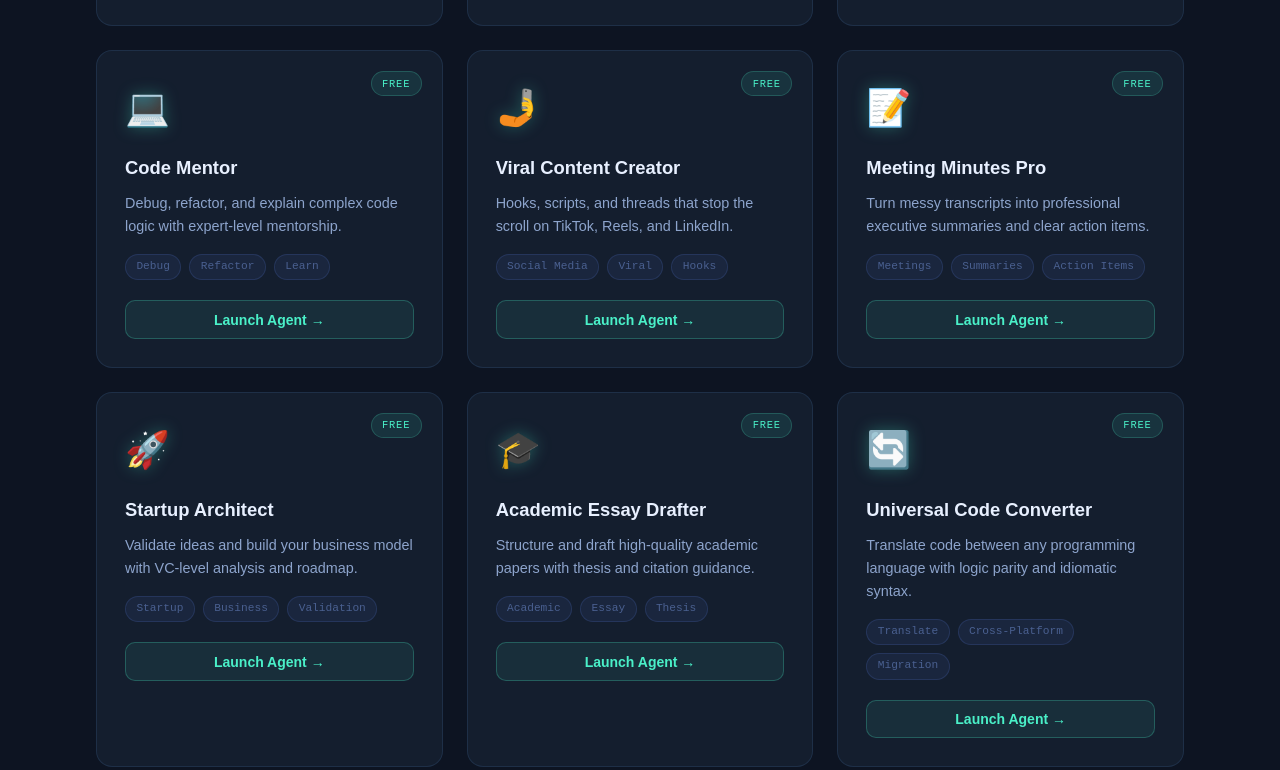
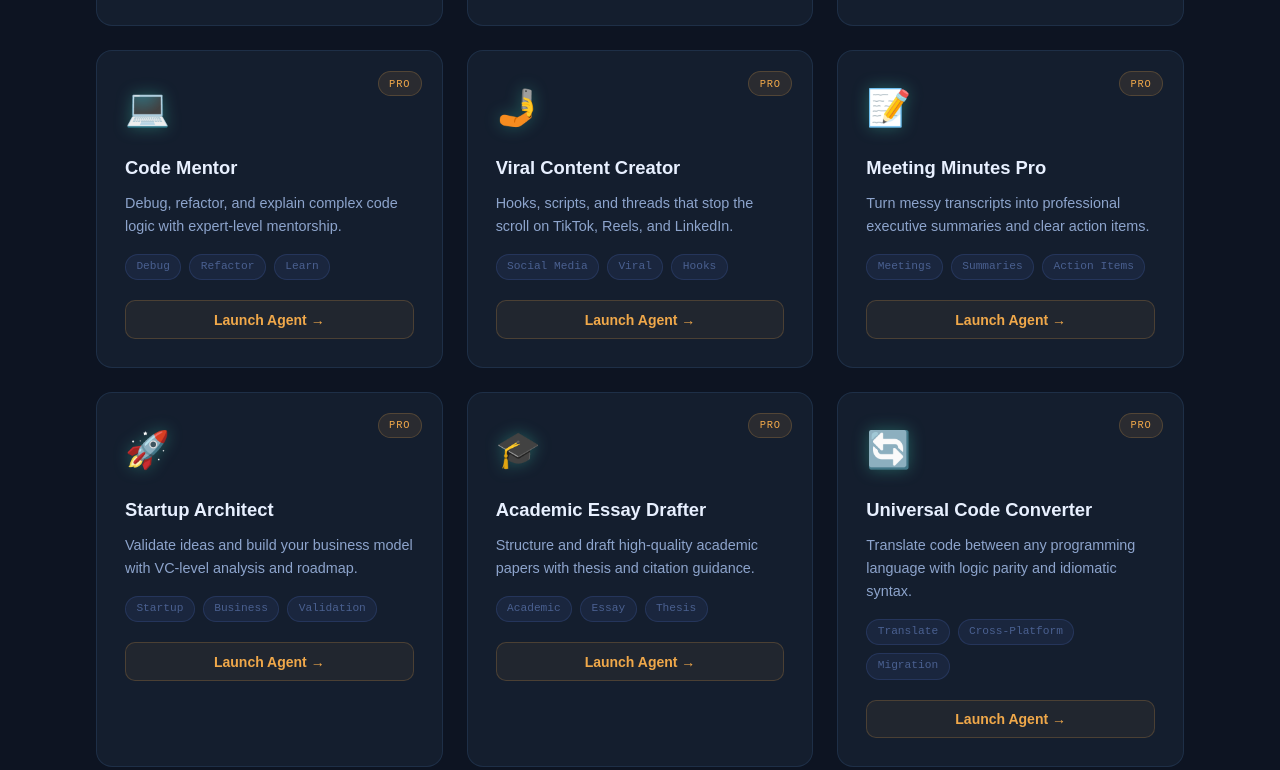
Before and after one commit to AFRIKA2036/NexuzAi, a website: page index.html in a window 1280 px wide. Shown: the part 2161-2931 px from the top of the page. Drawn offline with nearby package versions, Linux system fonts and the light colour scheme; a web font is replaced by a local one.

Commit message:
fix(ui): sync agent cards to Pro tiers + unify launch button styling
- Correct 7 agents wrongly shown as FREE (research, coding, viral, minutes,
  startup, academic, converter) to PRO badge + checkPro() locked button, matching
  LinkedIn Optimizer / contract / trip / event cards (source of truth: js/agents.js)
- Make .card-btn uniform amber (--pro) so free cards' launch buttons match the
  Pro card look instead of the inconsistent teal

```diff
--- a/css/style.css
+++ b/css/style.css
@@ -447,14 +447,14 @@ body {
 
 .card-btn {
   width: 100%; padding: 0.65rem 1rem;
-  background: rgba(74, 240, 200, 0.08);
-  border: 1px solid rgba(74, 240, 200, 0.25);
-  border-radius: var(--radius-sm);
-  color: var(--accent); font-family: var(--font-body); font-weight: 600;
+  background: rgba(240, 168, 74, 0.08);
+  border: 1px solid rgba(240, 168, 74, 0.25);
+  border-radius: var(--radius-sm);
+  color: var(--pro); font-family: var(--font-body); font-weight: 600;
   font-size: 0.875rem; cursor: pointer; transition: all 0.2s;
 }
 
-.card-btn:hover { background: rgba(74, 240, 200, 0.15); }
+.card-btn:hover { background: rgba(240, 168, 74, 0.15); }
 
 .card-btn.pro-locked {
   background: rgba(240, 168, 74, 0.06);
--- a/index.html
+++ b/index.html
@@ -167,74 +167,74 @@
         <button class="card-btn pro-locked" onclick="checkPro('linkedin')">Launch Agent →</button>
       </div>
 
-      <div class="agent-card" data-agent="research" data-tier="free">
+      <div class="agent-card" data-agent="research" data-tier="pro">
         <div class="card-accent"></div>
         <div class="card-icon">🔬</div>
-        <div class="card-badge free">FREE</div>
+        <div class="card-badge pro">PRO</div>
         <h3>Research Architect</h3>
         <p>Deep-dive reports with structured analysis, insights, and strategic recommendations.</p>
         <div class="card-tags"><span>Analysis</span><span>Reports</span><span>Insights</span></div>
-        <button class="card-btn" onclick="openAgent('research')">Launch Agent →</button>
+        <button class="card-btn pro-locked" onclick="checkPro('research')">Launch Agent →</button>
       </div>
 
-      <div class="agent-card" data-agent="coding" data-tier="free">
+      <div class="agent-card" data-agent="coding" data-tier="pro">
         <div class="card-accent"></div>
         <div class="card-icon">💻</div>
-        <div class="card-badge free">FREE</div>
+        <div class="card-badge pro">PRO</div>
         <h3>Code Mentor</h3>
         <p>Debug, refactor, and explain complex code logic with expert-level mentorship.</p>
         <div class="card-tags"><span>Debug</span><span>Refactor</span><span>Learn</span></div>
-        <button class="card-btn" onclick="openAgent('coding')">Launch Agent →</button>
+        <button class="card-btn pro-locked" onclick="checkPro('coding')">Launch Agent →</button>
       </div>
 
-      <div class="agent-card" data-agent="viral" data-tier="free">
+      <div class="agent-card" data-agent="viral" data-tier="pro">
         <div class="card-accent"></div>
         <div class="card-icon">🤳</div>
-        <div class="card-badge free">FREE</div>
+        <div class="card-badge pro">PRO</div>
         <h3>Viral Content Creator</h3>
         <p>Hooks, scripts, and threads that stop the scroll on TikTok, Reels, and LinkedIn.</p>
         <div class="card-tags"><span>Social Media</span><span>Viral</span><span>Hooks</span></div>
-        <button class="card-btn" onclick="openAgent('viral')">Launch Agent →</button>
+        <button class="card-btn pro-locked" onclick="checkPro('viral')">Launch Agent →</button>
       </div>
 
-      <div class="agent-card" data-agent="minutes" data-tier="free">
+      <div class="agent-card" data-agent="minutes" data-tier="pro">
         <div class="card-accent"></div>
         <div class="card-icon">📝</div>
-        <div class="card-badge free">FREE</div>
+        <div class="card-badge pro">PRO</div>
         <h3>Meeting Minutes Pro</h3>
         <p>Turn messy transcripts into professional executive summaries and clear action items.</p>
         <div class="card-tags"><span>Meetings</span><span>Summaries</span><span>Action Items</span></div>
-        <button class="card-btn" onclick="openAgent('minutes')">Launch Agent →</button>
+        <button class="card-btn pro-locked" onclick="checkPro('minutes')">Launch Agent →</button>
       </div>
 
-      <div class="agent-card" data-agent="startup" data-tier="free">
+      <div class="agent-card" data-agent="startup" data-tier="pro">
         <div class="card-accent"></div>
         <div class="card-icon">🚀</div>
-        <div class="card-badge free">FREE</div>
+        <div class="card-badge pro">PRO</div>
         <h3>Startup Architect</h3>
         <p>Validate ideas and build your business model with VC-level analysis and roadmap.</p>
         <div class="card-tags"><span>Startup</span><span>Business</span><span>Validation</span></div>
-        <button class="card-btn" onclick="openAgent('startup')">Launch Agent →</button>
+        <button class="card-btn pro-locked" onclick="checkPro('startup')">Launch Agent →</button>
       </div>
 
-      <div class="agent-card" data-agent="academic" data-tier="free">
+      <div class="agent-card" data-agent="academic" data-tier="pro">
         <div class="card-accent"></div>
         <div class="card-icon">🎓</div>
-        <div class="card-badge free">FREE</div>
+        <div class="card-badge pro">PRO</div>
         <h3>Academic Essay Drafter</h3>
         <p>Structure and draft high-quality academic papers with thesis and citation guidance.</p>
         <div class="card-tags"><span>Academic</span><span>Essay</span><span>Thesis</span></div>
-        <button class="card-btn" onclick="openAgent('academic')">Launch Agent →</button>
+        <button class="card-btn pro-locked" onclick="checkPro('academic')">Launch Agent →</button>
       </div>
 
-      <div class="agent-card" data-agent="converter" data-tier="free">
+      <div class="agent-card" data-agent="converter" data-tier="pro">
         <div class="card-accent"></div>
         <div class="card-icon">🔄</div>
-        <div class="card-badge free">FREE</div>
+        <div class="card-badge pro">PRO</div>
         <h3>Universal Code Converter</h3>
         <p>Translate code between any programming language with logic parity and idiomatic syntax.</p>
         <div class="card-tags"><span>Translate</span><span>Cross-Platform</span><span>Migration</span></div>
-        <button class="card-btn" onclick="openAgent('converter')">Launch Agent →</button>
+        <button class="card-btn pro-locked" onclick="checkPro('converter')">Launch Agent →</button>
       </div>
 
     </div>
```
